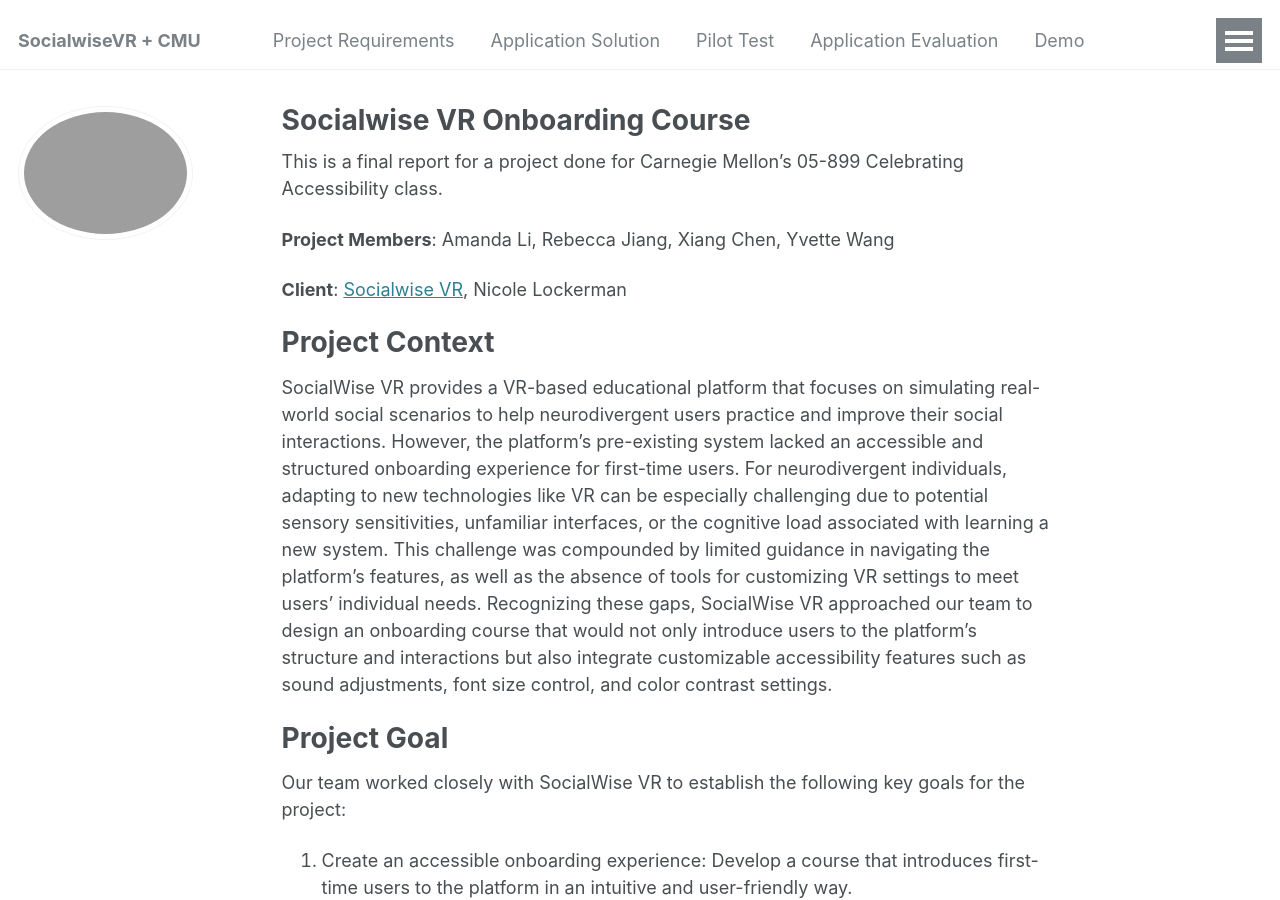
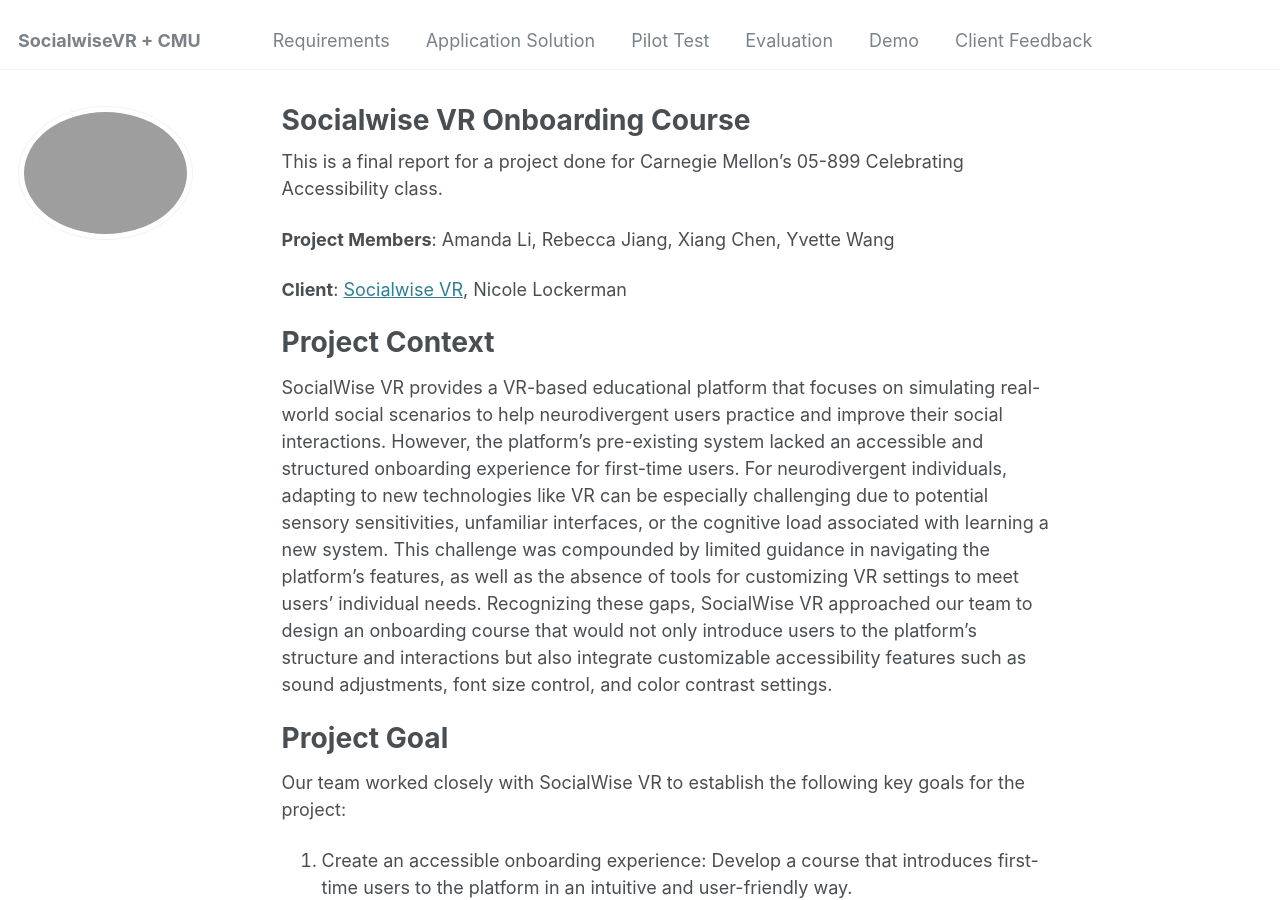
Before and after one commit to SocialwiseVR-CMU/socialwisevr-cmu.github.io, a Jekyll site: the page built from _pages/about.md, in a window 1280 px wide and 900 px high. Built offline with Jekyll 4.4.1, drawn with Linux system fonts in a browser that asks for light colours.

Commit message:
name shorten

```diff
--- a/_data/navigation.yml
+++ b/_data/navigation.yml
@@ -5,7 +5,7 @@
 # prevent it from being included in the site.
 
 main:
-  - title: "Project Requirements"
+  - title: "Requirements"
     url: /req/
 
   - title: "Application Solution"
@@ -14,7 +14,7 @@ main:
   - title: "Pilot Test"
     url: /pilot-test/
 
-  - title: "Application Evaluation"
+  - title: "Evaluation"
     url: /eval/
 
   - title: "Demo"
```
